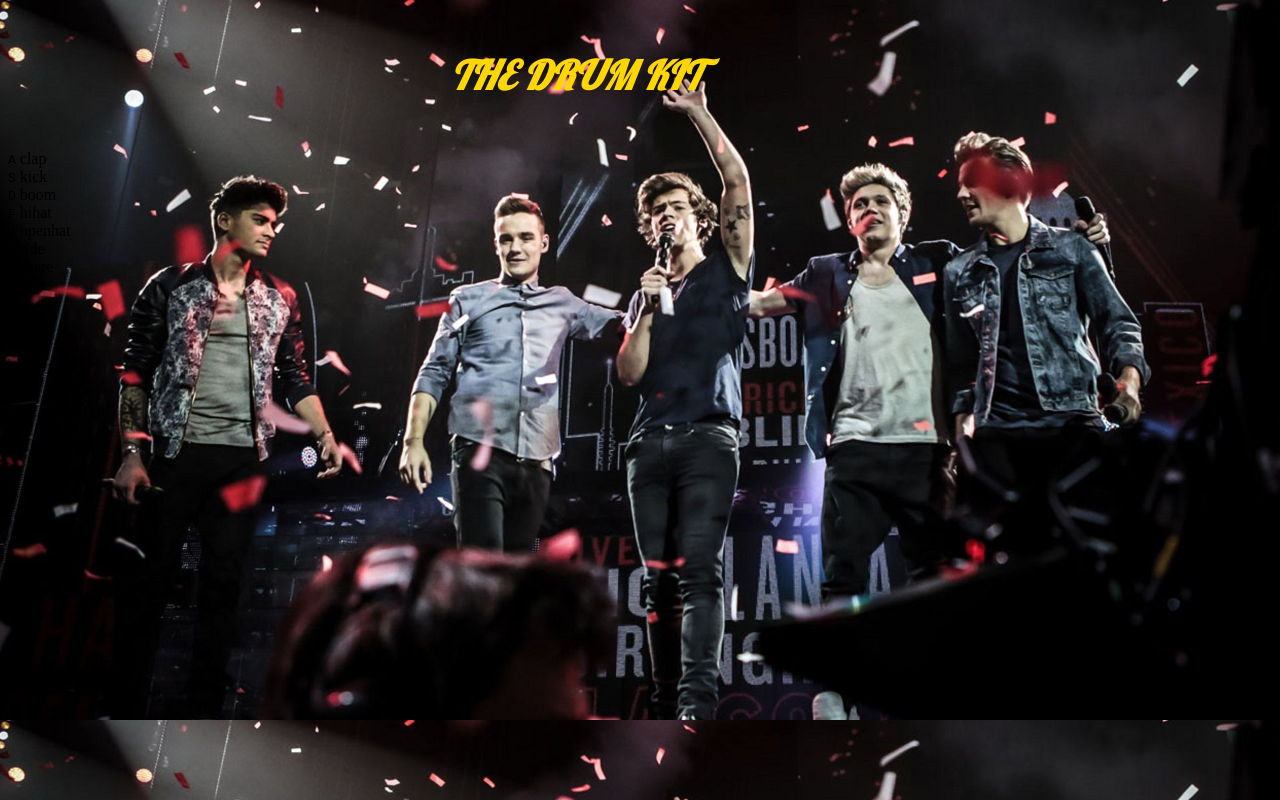
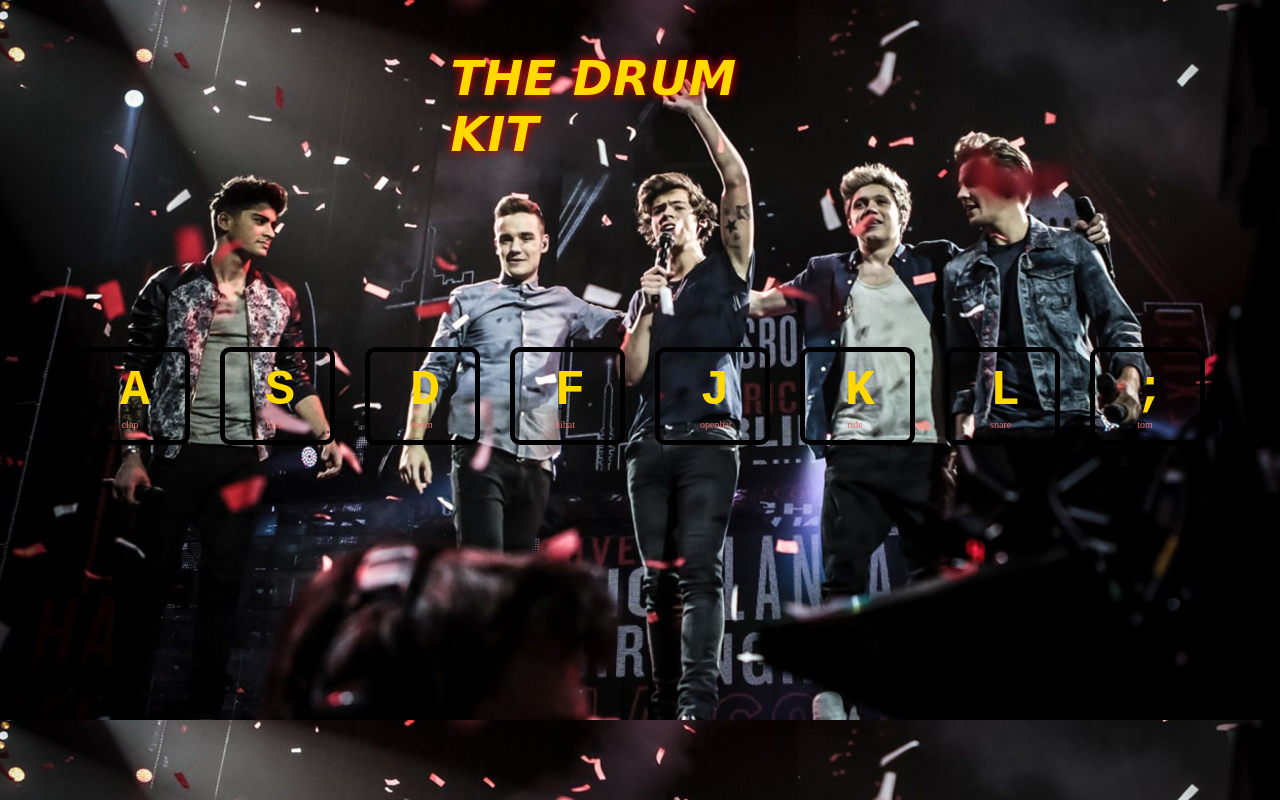
Before and after one commit to ravenclaw-10/Drum-Kit-JavaScript30, a plain HTML site: page index.html in a window 1280 px wide. Drawn offline with Linux system fonts and the light colour scheme; a web font is replaced by a local one.

Commit message:
Update style.css

```diff
--- a/style.css
+++ b/style.css
@@ -4,10 +4,58 @@ body{
 }
 
 h1{
-    font-family:'Lobster', cursive;
-    font-size:40px;
-    color:gold;
+    font-family:cursive;
+    font-size:48px;
+    color:rgb(255, 217, 0);
     display:block;
+    text-shadow:0 0 10px red;
     width:30%;
     margin:50px auto;
 }
+
+
+.keys {
+    max-height:70%;
+    max-width:80%;
+    margin: 0 auto;
+    display:flex;
+    position:relative;
+    top:120px;
+    align-items: center;
+    justify-content: center;
+  }
+
+  .key {
+    border: 5px solid black;
+    border-radius: 10px;
+    font-size: 10px;
+    margin: 15px;
+    transition: all .1s;
+    width:20px;
+    padding:10px;
+    padding-left:40px;
+    padding-right:45px;
+    text-align: center;
+    color:rgb(233, 110, 110);
+    background: rgba(#111F28, 0.9);
+  }
+
+  kbd {
+    display: block;
+    font-size: 50px;
+    font-weight: bold;
+    text-align:center;
+    color:rgb(255, 217, 0);
+  }
+
+  .playing{
+    transform:scale(1.1);
+    border-color:gold;
+    box-shadow:0 0 10px gold;
+    color:gold;
+
+  }
+
+  .sound{
+    text-align:left;
+  }
```
